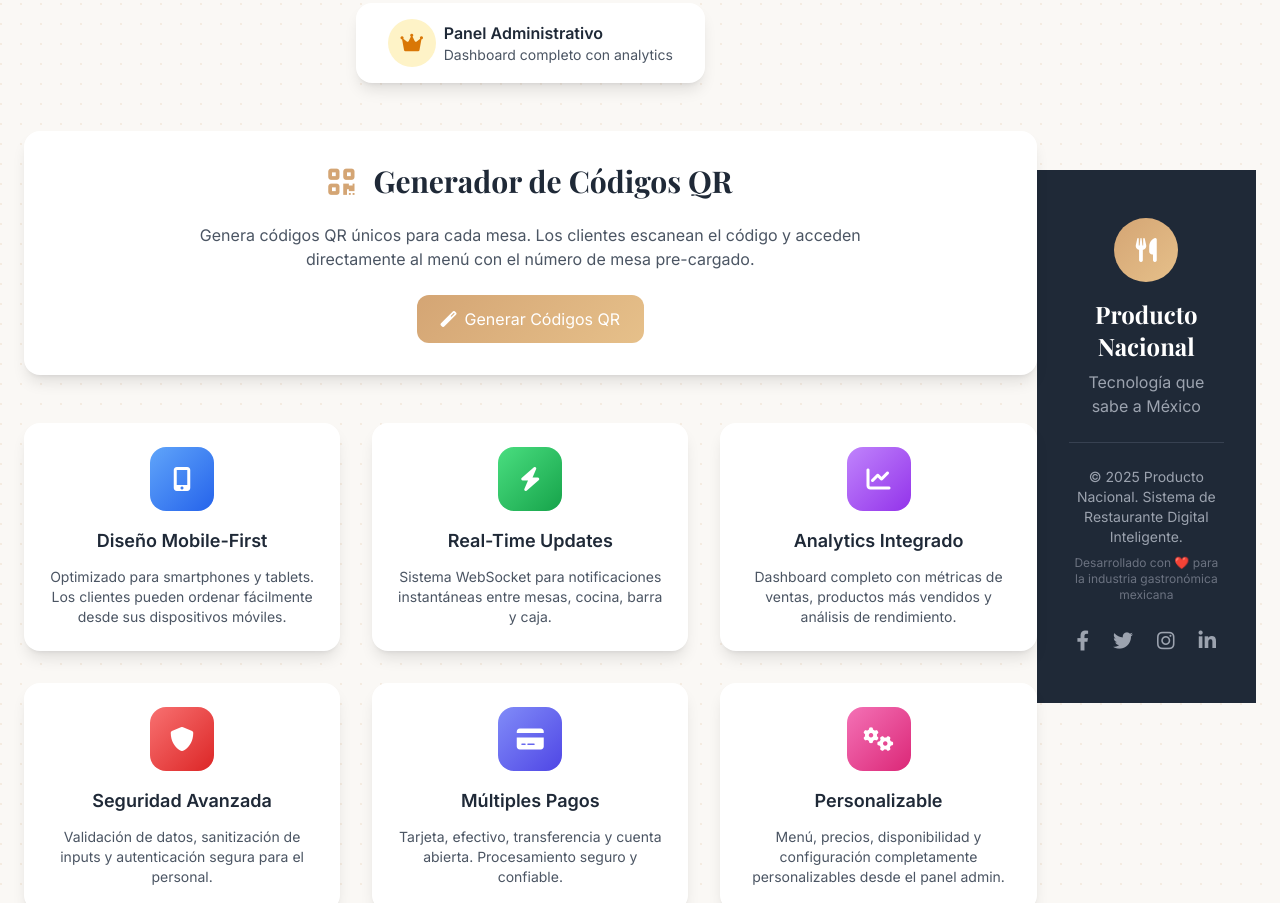
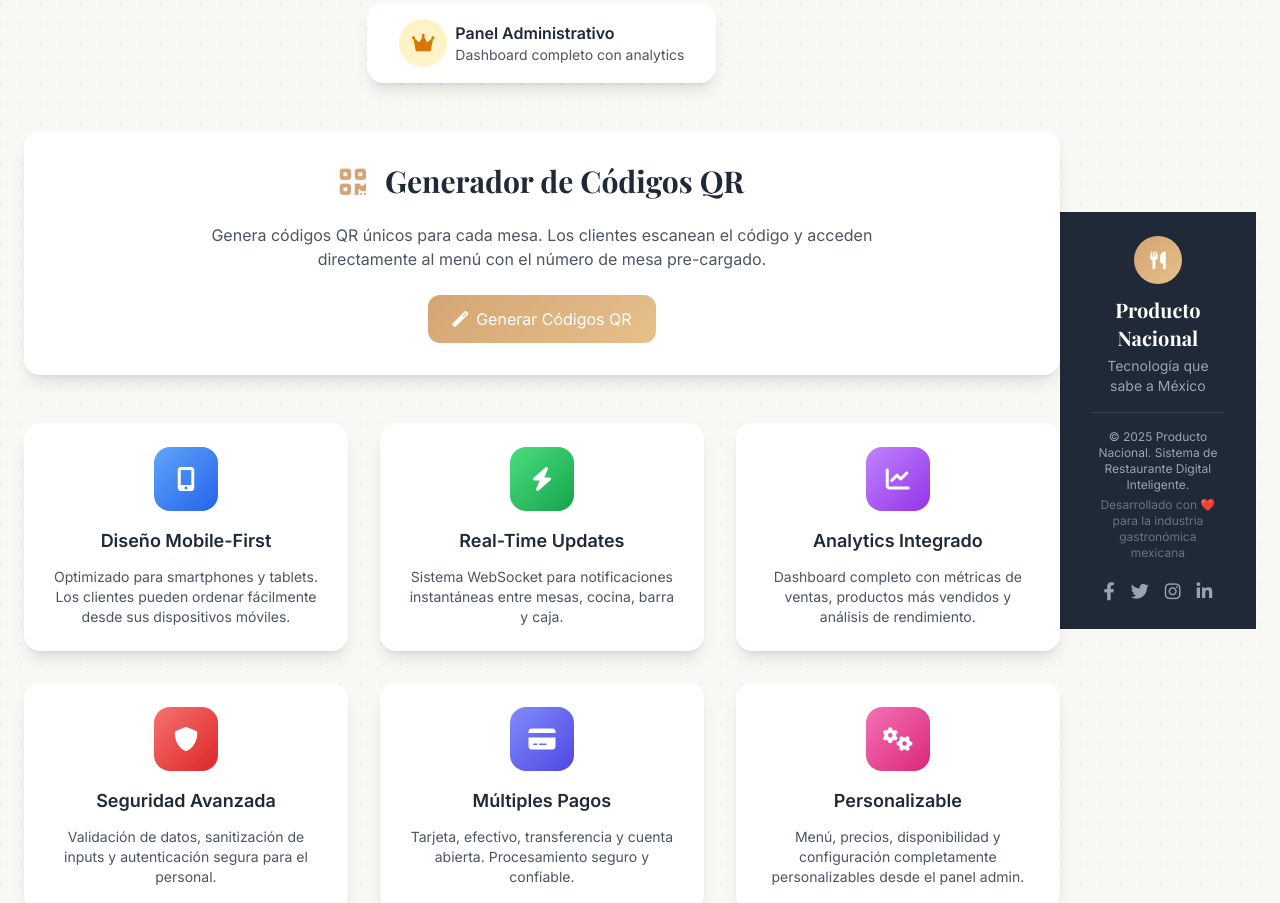
Before and after one commit to maucxto/productonacional, a website: page index.html in a window 1280 px wide. Shown: the part 797-1700 px from the top of the page. Drawn offline with nearby package versions, Linux system fonts and the light colour scheme.

Commit message:
Reducir tamaño del footer para que sea adecuado y compacto

```diff
--- a/index.html
+++ b/index.html
@@ -293,35 +293,35 @@
     </main>
 
     <!-- Footer -->
-    <footer class="bg-gray-800 text-white py-12 mt-20">
+    <footer class="bg-gray-800 text-white py-6 mt-12">
         <div class="max-w-7xl mx-auto px-6 sm:px-8 text-center">
-            <div class="mb-6">
-                <div class="w-16 h-16 gradient-gold rounded-full flex items-center justify-center mx-auto mb-4">
-                    <i class="fas fa-utensils text-white text-2xl"></i>
+            <div class="mb-4">
+                <div class="w-12 h-12 gradient-gold rounded-full flex items-center justify-center mx-auto mb-3">
+                    <i class="fas fa-utensils text-white text-lg"></i>
                 </div>
-                <h3 class="font-display text-2xl font-bold mb-2">Producto Nacional</h3>
-                <p class="text-gray-400">Tecnología que sabe a México</p>
+                <h3 class="font-display text-xl font-bold mb-1">Producto Nacional</h3>
+                <p class="text-gray-400 text-sm">Tecnología que sabe a México</p>
             </div>
 
-            <div class="border-t border-gray-700 pt-6">
-                <p class="text-sm text-gray-400">
+            <div class="border-t border-gray-700 pt-4">
+                <p class="text-xs text-gray-400">
                     © 2025 Producto Nacional. Sistema de Restaurante Digital Inteligente.
                 </p>
-                <p class="text-xs text-gray-500 mt-2">
+                <p class="text-xs text-gray-500 mt-1">
                     Desarrollado con ❤️ para la industria gastronómica mexicana
                 </p>
-                <div class="flex flex-col sm:flex-row sm:justify-center sm:space-x-6 sm:space-y-0 space-y-4 mt-6">
+                <div class="flex flex-col sm:flex-row sm:justify-center sm:space-x-4 sm:space-y-0 space-y-3 mt-4">
                     <a href="https://facebook.com/productonacional" class="text-gray-400 hover:text-white transition-colors">
-                        <i class="fab fa-facebook-f text-xl"></i>
+                        <i class="fab fa-facebook-f text-lg"></i>
                     </a>
                     <a href="https://twitter.com/productonacional" class="text-gray-400 hover:text-white transition-colors">
-                        <i class="fab fa-twitter text-xl"></i>
+                        <i class="fab fa-twitter text-lg"></i>
                     </a>
                     <a href="https://instagram.com/productonacional" class="text-gray-400 hover:text-white transition-colors">
-                        <i class="fab fa-instagram text-xl"></i>
+                        <i class="fab fa-instagram text-lg"></i>
                     </a>
                     <a href="https://linkedin.com/company/productonacional" class="text-gray-400 hover:text-white transition-colors">
-                        <i class="fab fa-linkedin-in text-xl"></i>
+                        <i class="fab fa-linkedin-in text-lg"></i>
                     </a>
                 </div>
             </div>
```
